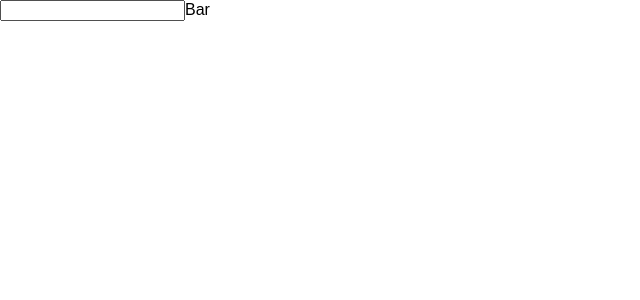
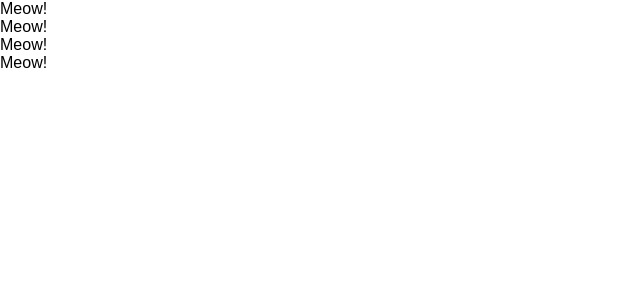
Before and after one commit to Kazuki74/react-lessons, a React (Create React App) app: page / in a window 1280 px wide. Shown: the top 300 px of the page, without its empty margins (0-640 px from the left). Built offline with nearby package versions, Linux system fonts and the light colour scheme.

Commit message:
created class component and functional component

```diff
--- a/src/App.js
+++ b/src/App.js
@@ -1,22 +1,37 @@
 import React, { Component } from 'react';
 
-class App extends Component {
-  render() {
-  	// const greeting = "Hi!!";
-  	// CSSのクラスはキャメルケース
-  	// const dom = <h1 className="greet">{greeting}</h1>;
-  	// return dom;
-  	// forとは書けない
-  	// returnするDOMは一つだけ
-  	// divを使いたくないならReact.Fragmentを使う
-  	return (
+// class App extends Component {
+//   render() {
+//   	// const greeting = "Hi!!";
+//   	// CSSのクラスはキャメルケース
+//   	// const dom = <h1 className="greet">{greeting}</h1>;
+//   	// return dom;
+//   	// forとは書けない
+//   	// returnするDOMは一つだけ
+//   	// divを使いたくないならReact.Fragmentを使う
+//   	return (
 
-  		<React.Fragment>
-  			<input type="text" onClick={() => {console.log("clicked!")}}/>
-  			<label htmlFor="bar">Bar</label>
-  		</React.Fragment>
-  	)
-  }
+//   		<React.Fragment>
+//   			<input type="text" onClick={() => {console.log("clicked!")}}/>
+//   			<label htmlFor="bar">Bar</label>
+//   		</React.Fragment>
+//   	)
+//   }
+// }
+
+const App = () => {
+	return (
+		<div>
+			<Cat />
+			<Cat />
+			<Cat />
+			<Cat />
+		</div>
+	)
+}
+
+const Cat = () => {
+	return <div>Meow!</div>
 }
 
 export default App;
```
